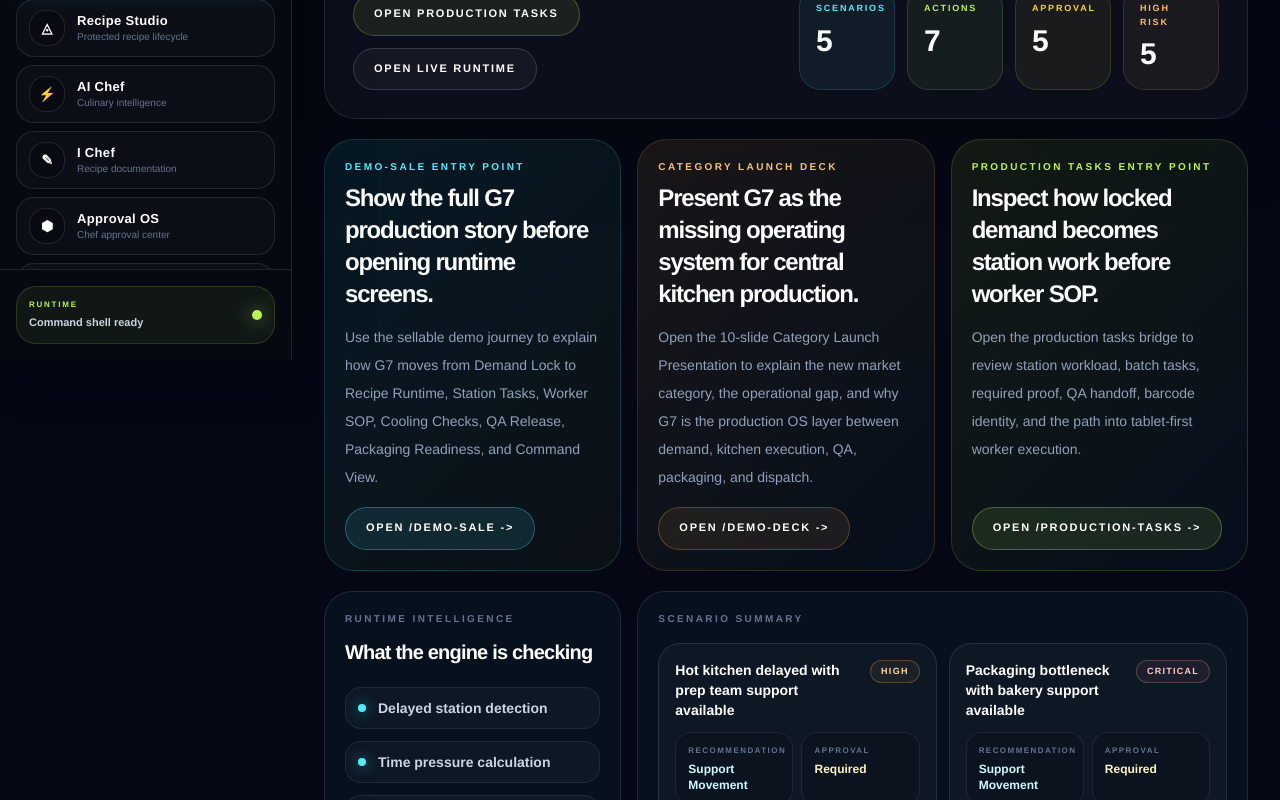
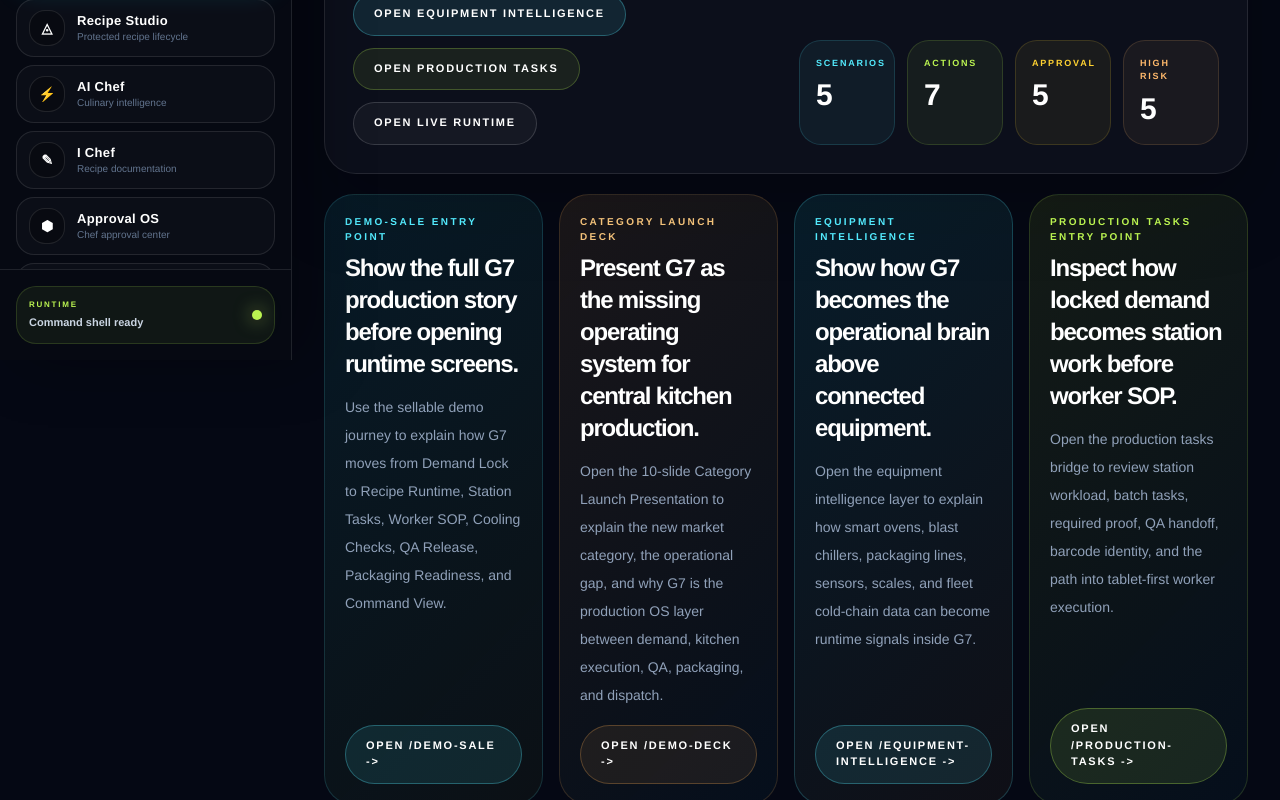
Before and after one commit to ammsofia11-wq/g7-mvpos, a Next.js app: page /command in a window 1280 px wide. Shown: the part 440-1240 px from the top of the page. Built offline with nearby package versions, Linux system fonts and the light colour scheme.

Commit message:
Add equipment intelligence entry to sales journey

```diff
--- a/app/(app)/command/page.tsx
+++ b/app/(app)/command/page.tsx
@@ -74,6 +74,13 @@ export default function KitchenCommandPreviewPage() {
               </Link>
 
               <Link
+                href="/equipment-intelligence"
+                className="rounded-full border border-cyan-300/30 bg-cyan-300/10 px-5 py-3 text-[11px] font-black uppercase tracking-[0.16em] text-cyan-100 transition hover:border-cyan-200 hover:bg-cyan-300/15 hover:text-white"
+              >
+                Open Equipment Intelligence
+              </Link>
+
+              <Link
                 href="/production-tasks"
                 className="rounded-full border border-lime-300/25 bg-lime-300/[0.08] px-5 py-3 text-[11px] font-black uppercase tracking-[0.16em] text-lime-100 transition hover:border-lime-200 hover:bg-lime-300/15 hover:text-lime-50"
               >
@@ -121,7 +128,7 @@ export default function KitchenCommandPreviewPage() {
         </div>
       </section>
 
-      <section className="mt-5 grid gap-4 lg:grid-cols-3">
+      <section className="mt-5 grid gap-4 lg:grid-cols-2 xl:grid-cols-4">
         <section className="rounded-[30px] border border-cyan-300/15 bg-[linear-gradient(135deg,rgba(34,211,238,0.09),rgba(204,255,51,0.035))] p-5">
           <div className="flex h-full flex-col gap-4 lg:justify-between">
             <div>
@@ -172,6 +179,33 @@ export default function KitchenCommandPreviewPage() {
               className="w-fit rounded-full border border-[#C98D46]/35 bg-[#C98D46]/10 px-5 py-3 text-[11px] font-black uppercase tracking-[0.16em] text-[#F3C27A] transition hover:border-[#F3C27A] hover:bg-[#C98D46]/15 hover:text-[#FFE2A8]"
             >
               Open /demo-deck -&gt;
+            </Link>
+          </div>
+        </section>
+
+        <section className="rounded-[30px] border border-cyan-300/20 bg-[linear-gradient(135deg,rgba(34,211,238,0.1),rgba(201,141,70,0.055))] p-5">
+          <div className="flex h-full flex-col gap-4 lg:justify-between">
+            <div>
+              <p className="text-[10px] font-black uppercase tracking-[0.24em] text-cyan-300">
+                Equipment Intelligence
+              </p>
+
+              <h2 className="mt-2 text-2xl font-black tracking-[-0.05em] text-white">
+                Show how G7 becomes the operational brain above connected equipment.
+              </h2>
+
+              <p className="mt-3 text-sm leading-7 text-slate-400">
+                Open the equipment intelligence layer to explain how smart ovens,
+                blast chillers, packaging lines, sensors, scales, and fleet
+                cold-chain data can become runtime signals inside G7.
+              </p>
+            </div>
+
+            <Link
+              href="/equipment-intelligence"
+              className="w-fit rounded-full border border-cyan-300/30 bg-cyan-300/10 px-5 py-3 text-[11px] font-black uppercase tracking-[0.16em] text-cyan-100 transition hover:border-cyan-200 hover:bg-cyan-300/15 hover:text-white"
+            >
+              Open /equipment-intelligence -&gt;
             </Link>
           </div>
         </section>
--- a/app/demo-sale/page.tsx
+++ b/app/demo-sale/page.tsx
@@ -99,6 +99,11 @@ const commandCards = [
     title: "Category Launch Deck",
     href: "/demo-deck",
     note: "The 10-slide presentation that explains G7 as the missing operating system for central kitchen production.",
+  },
+  {
+    title: "Equipment Intelligence",
+    href: "/equipment-intelligence",
+    note: "See how G7 is designed to become the operational brain above connected kitchen equipment, from smart ovens and blast chillers to packaging, sensors, and fleet cold-chain data.",
   },
   {
     title: "Client Value",
```
